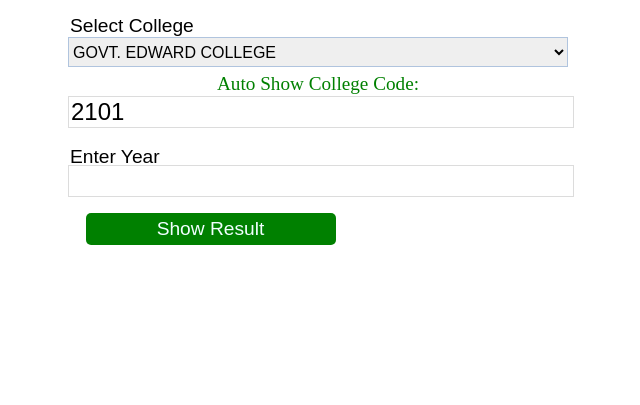
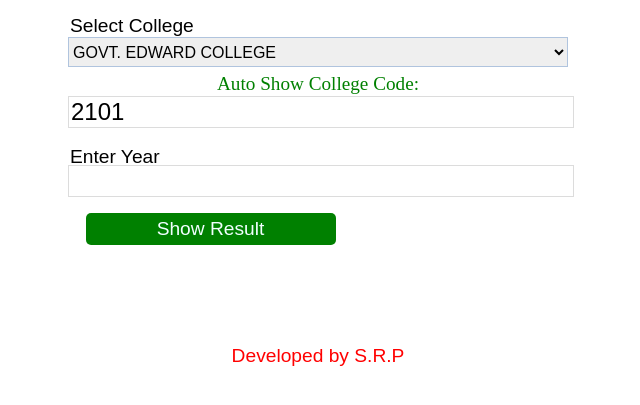
Before and after one commit to facemy500197/Honours-Results, a plain HTML site: page mas_final.html in a window 1280 px wide. Shown: the part 129-534 px from the top of the page, without its empty margins (322-962 px from the left). Drawn offline with Linux system fonts and the light colour scheme.

Commit message:
Update mas_final.html

```diff
--- a/mas_final.html
+++ b/mas_final.html
@@ -62,6 +62,7 @@ var _0x44b1=['666951CYQfSu','exam_year','m_college_name','options','68475jmGBzI'
 </div>
 </form>
 </body>
-
+<br><br><br><br><br>
+<p style="background-color:;margin-top:-10px;font-size:1.2em;text-align:center;color:red;font-family: fantasy;">Developed by S.R.P</p>
 
 </html>
```
